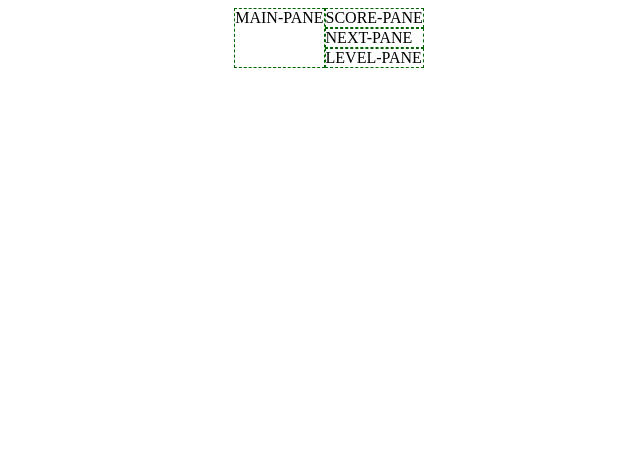
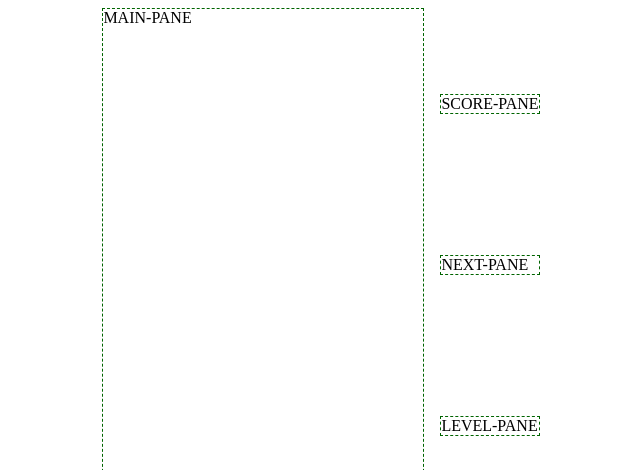
Before and after one commit to flntzr/tetrjs, a React app: page / in a window 1280 px wide. Shown: the top 470 px of the page, without its empty margins (311-951 px from the left). Built offline with nearby package versions, Linux system fonts and the light colour scheme.

Commit message:
Adjust scss

```diff
--- a/main.scss
+++ b/main.scss
@@ -14,6 +14,8 @@
     }
 
     #main-pane {
+        min-width: 20em;
+        min-height: 32em;
 
         .grid-block {
             border: 1px solid black;
@@ -22,8 +24,10 @@
     }
 
     #info-group {
-
+        display: flex;
+        flex-direction: column;
+        justify-content: space-around;
+        padding: 1em;
     }
 
-
 }
```
